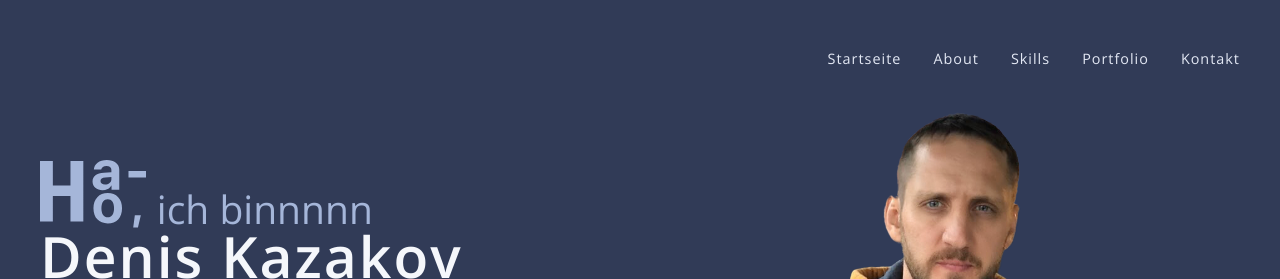
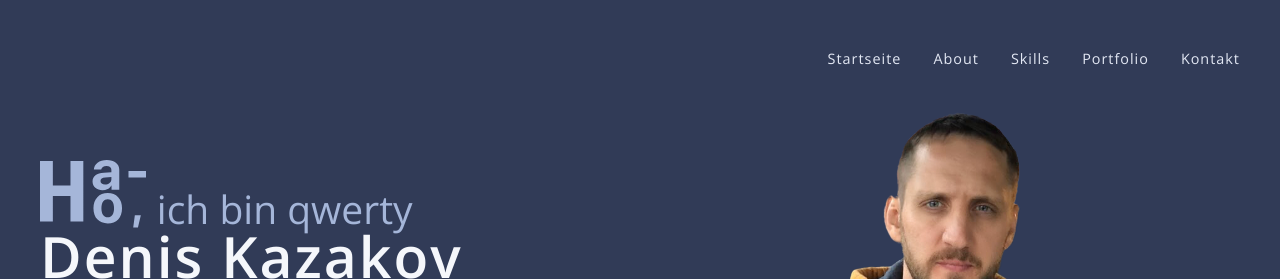
Before and after one commit to den777kaz/den-kaz.com, a website: page app/index.html in a window 1280 px wide. Shown: the top 279 px of the page. Drawn offline with nearby package versions, Linux system fonts and the light colour scheme.

Commit message:
ohdfvurdkbv

```diff
--- a/app/index.html
+++ b/app/index.html
@@ -40,7 +40,7 @@
                   src="./images/dest/grafik/Group 52.svg"
                   alt="hallo grafik"
                 />
-                <span>ich binnnnn</span>
+                <span>ich bin qwerty</span>
               </span>
               <h1 data-aos="fade-right" data-aos-delay="200">Denis Kazakov</h1>
               <p data-aos="fade-right" data-aos-delay="300"> Junior <span
```
Also changed, not shown: .github/workflows/master.yml.
